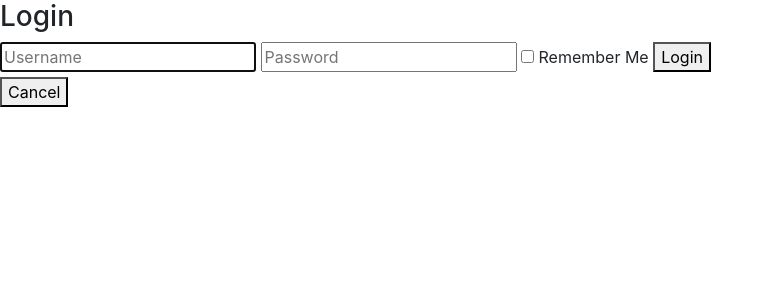
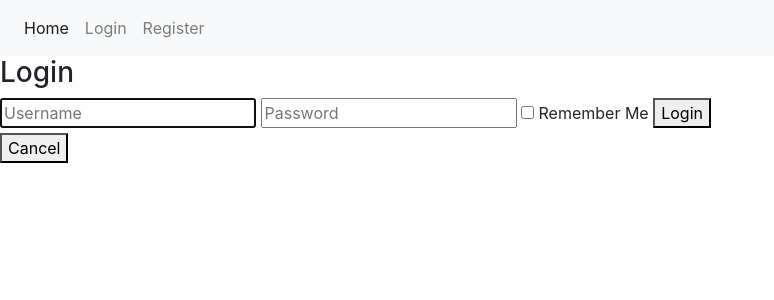
Before and after one commit to Magni0/AllInOneMD, a Flask app: a page that uses src/templates/layout.html in a window 1280 px wide. Shown: the top 300 px of the page, without its empty margins (0-774 px from the left). Run offline with Flask 2, Linux system fonts and the light colour scheme; parts of the project's set-up code (start-up, migrations or seed data) failed here and were passed over; some libraries are stand-ins or nearby versions.

Commit message:
added bootstrap nav bar to layout.html

```diff
--- a/src/templates/layout.html
+++ b/src/templates/layout.html
@@ -14,11 +14,29 @@
 
     <body>
         <header>
-            <nav>
-                {% if current_user.is_authenticated %}
-                    <a>{{ current_user.username }}</a>
-                    <a href="/signout">Sign Out</a>
-                {% endif %}
+            <nav class="navbar navbar-expand-lg navbar-light bg-light">
+                <div class="collapse navbar-collapse" id="navbarSupportedContent">
+                    <ul class="navbar-nav mr-auto">
+                        <li class="nav-item active">
+                            <a class="nav-link" href="/">Home <span class="sr-only">(current)</span></a>
+                        </li>
+                        {% if current_user.is_authenticated %}
+                            <li class="nav-item">
+                                <a class="nav-link" href="/document/index">{{ current_user.username }}</a>
+                            </li>
+                            <li class="nav-item">
+                                <a class="nav-link" href="/signout">Sign Out</a>
+                            </li>
+                        {% else %}
+                            <li class="nav-item">
+                                <a class="nav-link" href="/login">Login</a>
+                            </li>
+                            <li class="nav-item">
+                                <a class="nav-link" href="/signup">Register</a>
+                            </li>
+                        {% endif %}
+                    </ul>
+                </div>
             </nav>
         </header>
 
```
